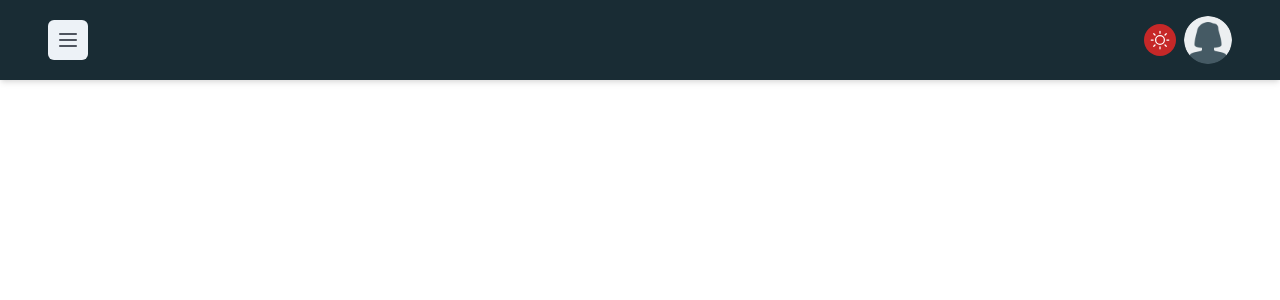
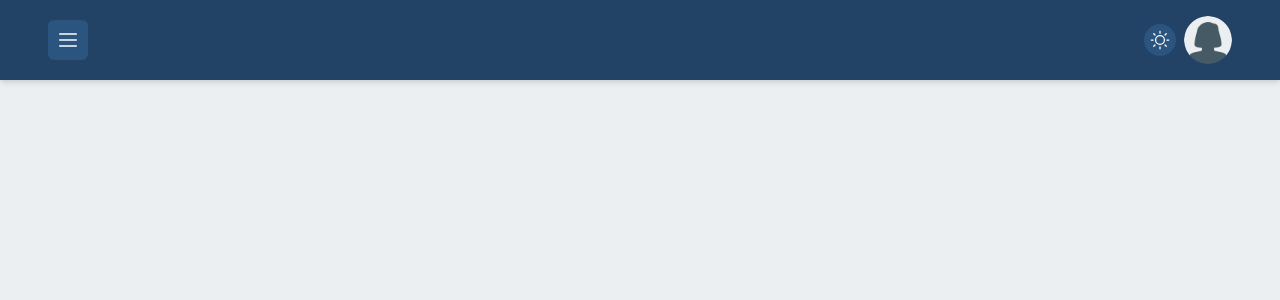
Before and after one commit to H3rmel/admin-template, a Next.js app: page / in a window 1280 px wide. Shown: the top 300 px of the page. Built offline with nearby package versions, Linux system fonts and the light colour scheme.

Commit message:
color modes

```diff
--- a/src/components/Layout/Drawer.tsx
+++ b/src/components/Layout/Drawer.tsx
@@ -12,17 +12,22 @@ import {
   IconButton,
   Stack,
   useDisclosure,
+  useColorModeValue,
 } from "@chakra-ui/react";
 
 import { List, SignOut } from "@phosphor-icons/react";
 
 export function Drawer() {
   const { isOpen, onOpen, onClose } = useDisclosure();
+
+  const color = useColorModeValue("primary", "gray");
+
   return (
     <>
       <IconButton
         aria-label="Toggle Drawer"
         onClick={onOpen}
+        colorScheme={color}
         icon={<List size={24} />}
       />
       <ChakraDrawer isOpen={isOpen} placement="left" onClose={onClose}>
--- a/src/components/Layout/Navbar.tsx
+++ b/src/components/Layout/Navbar.tsx
@@ -1,4 +1,4 @@
-import {default as NextLink} from "next/link";
+import { default as NextLink } from "next/link";
 
 import { ToggleColorMode, Drawer } from "../Index";
 
@@ -10,17 +10,20 @@ import {
   MenuItem,
   Avatar,
   MenuButton,
-  Link
+  Link,
+  useColorModeValue,
 } from "@chakra-ui/react";
 
 import { SignOut } from "@phosphor-icons/react";
 
 export function Navbar({ sxStack, sxContainer }: NavbarLayoutProps) {
+  const bgColor = useColorModeValue("primary.700", "dark.600");
+
   return (
-    <HStack sx={sxStack}>
+    <HStack sx={sxStack} bgColor={bgColor}>
       <Container sx={sxContainer}>
         <Drawer />
-        <HStack>
+        <HStack gap="2">
           <ToggleColorMode size="sm" />
           <Menu>
             <MenuButton>
@@ -32,7 +35,9 @@ export function Navbar({ sxStack, sxContainer }: NavbarLayoutProps) {
             </MenuButton>
             <MenuList>
               <MenuItem>
-                <Link as={NextLink} w="100%" href="/profile">Perfil</Link>
+                <Link as={NextLink} w="100%" href="/profile">
+                  Perfil
+                </Link>
               </MenuItem>
               <MenuItem gap="2">
                 Sair <SignOut weight="bold" size={16} />
--- a/src/components/ToggleColorMode/ToggleColorMode.tsx
+++ b/src/components/ToggleColorMode/ToggleColorMode.tsx
@@ -7,7 +7,7 @@ import { Moon, Sun } from "@phosphor-icons/react";
 export function ToggleColorMode({ sx, size = "md" }: ToggleColorModeProps) {
   const { colorMode, toggleColorMode } = useColorMode();
 
-  const color = useColorModeValue("accent", "primary");
+  const color = useColorModeValue("primary", "gray");
 
   const iconSize = useMemo(() => {
     let sizeMap: Record<string, number> = {
@@ -23,8 +23,8 @@ export function ToggleColorMode({ sx, size = "md" }: ToggleColorModeProps) {
     <IconButton
       sx={sx}
       onClick={toggleColorMode}
+      colorScheme={color}
       aria-label="Toggle Color mode"
-      colorScheme={color}
       size={size}
       borderRadius="full"
       icon={
--- a/src/layouts/MainLayout/MainLayout.tsx
+++ b/src/layouts/MainLayout/MainLayout.tsx
@@ -1,13 +1,14 @@
 import Head from "next/head";
 
 import { Box, useColorModeValue } from "@chakra-ui/react";
+
+import { Navbar } from "@/components/Index";
 
 import {
   sxLayoutBox,
   sxLayoutNavbarStack,
   sxLayoutNavbarContainer,
 } from "@/styles/mainLayout";
-import { Navbar } from "@/components/Index";
 
 export function MainLayout({ title, subtitle, children }: MainLayoutProps) {
   const color = useColorModeValue("light.500", "dark.500");
@@ -17,7 +18,7 @@ export function MainLayout({ title, subtitle, children }: MainLayoutProps) {
       <Head>
         <title>{title} | Admin Template</title>
       </Head>
-      <Box sx={sxLayoutBox}>
+      <Box sx={sxLayoutBox} color={color} bgColor={color!}>
         <Navbar
           sxStack={sxLayoutNavbarStack}
           sxContainer={sxLayoutNavbarContainer}
--- a/src/pages/index.tsx
+++ b/src/pages/index.tsx
@@ -3,8 +3,5 @@ import { Button } from "@chakra-ui/react";
 import { MainLayout } from "@/layouts/Index";
 
 export default function Home() {
-  return (
-    <MainLayout title="Home" subtitle="Bem-vindo de volta!">
-    </MainLayout>
-  );
+  return <MainLayout title="Home" subtitle="Bem-vindo de volta!"></MainLayout>;
 }
--- a/src/styles/mainLayout.ts
+++ b/src/styles/mainLayout.ts
@@ -10,7 +10,6 @@ export const sxLayoutBox: SystemStyleObject = {
 export const sxLayoutNavbarStack: SystemStyleObject = {
   px: 8,
   py: 4,
-  bg: "dark.600",
   boxShadow: "md",
 };
 
```
